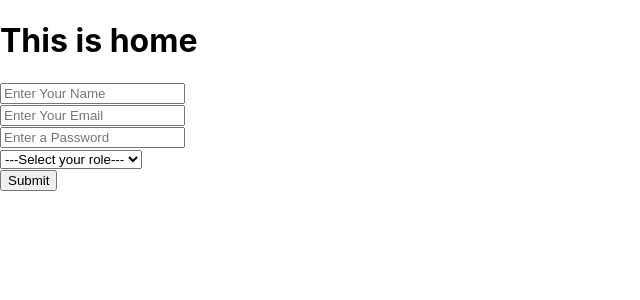
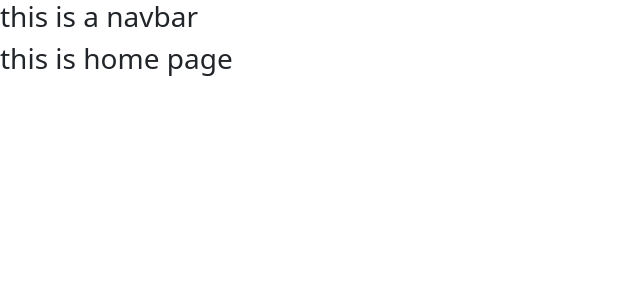
Before and after one commit to NA-Siddiky/jobs-in-bd, a React (Create React App) app: page / in a window 1280 px wide. Shown: the top 300 px of the page, without its empty margins (0-640 px from the left). Built offline with nearby package versions, Linux system fonts and the light colour scheme.

Commit message:
firebase authencation done

```diff
--- a/package.json
+++ b/package.json
@@ -1,15 +1,17 @@
 {
-  "name": "jobs-in-bd",
+  "name": "jobsboard",
   "version": "0.1.0",
   "private": true,
   "dependencies": {
     "@testing-library/jest-dom": "^5.11.4",
     "@testing-library/react": "^11.1.0",
     "@testing-library/user-event": "^12.1.10",
+    "bootstrap": "^5.0.1",
     "firebase": "^8.6.8",
     "react": "^17.0.2",
     "react-dom": "^17.0.2",
     "react-hook-form": "^7.9.0",
+    "react-router": "^5.2.0",
     "react-router-dom": "^5.2.0",
     "react-scripts": "4.0.3",
     "web-vitals": "^1.0.1"
--- a/src/App.js
+++ b/src/App.js
@@ -1,23 +1,24 @@
-// import 'bootstrap/dist/css/bootstrap.min.css'
-import './App.css';
+import 'bootstrap/dist/css/bootstrap.min.css'
 import {
   BrowserRouter as Router,
   Switch,
   Route,
   Link
 } from "react-router-dom";
-import Home from './Components/Home/Home';
-import Register from './Components/Login/Register/Register';
 
+import Homepage from '../src/Components/Pages/Homepage';
+import Navbar from '../src/Components/Header/Navbar/Navbar';
+import Register from './Components/LoginAuthentication/Register/Register';
 
 function App() {
   return (
     <Router>
+      <Navbar />
       <Switch>
         <Route exact path="/">
-          <Home />
+          <Homepage />
         </Route>
-        <Route exact path="/register">
+        <Route path="/register">
           <Register />
         </Route>
       </Switch>
--- /dev/null
+++ b/src/Components/Header/Navbar/Navbar.js
@@ -0,0 +1,11 @@
+import React from 'react';
+
+const Navbar = () => {
+    return (
+        <div>
+            <h3>this is a navbar</h3>
+        </div>
+    );
+};
+
+export default Navbar;
--- a/src/Components/Home/Home.js
+++ b/src/Components/Home/Home.js
@@ -1,11 +1,9 @@
 import React from 'react';
-import Register from '../Login/Register/Register';
 
 const Home = () => {
     return (
         <div>
-            <h1>This is home</h1>
-            <Register></Register>
+            <h2>this is Home</h2>
         </div>
     );
 };
--- a/src/Components/Login/firebase.config.js
+++ /dev/null
@@ -1,9 +0,0 @@
-const firebaseConfig = {
-    apiKey: "AIzaSyDpZCK2mopWB9jFUSyMKCDHZ4r_HN-i8SM",
-    authDomain: "jobs-in-bangladesh.firebaseapp.com",
-    projectId: "jobs-in-bangladesh",
-    storageBucket: "jobs-in-bangladesh.appspot.com",
-    messagingSenderId: "454057239316",
-    appId: "1:454057239316:web:d87c63053691df158f9801"
-};
-export default firebaseConfig;
--- a/src/Components/Login/Register/Register.js
+++ b/src/Components/LoginAuthentication/Register/Register.js
@@ -14,6 +14,7 @@ const Register = () => {
     const [showPackages, setShowPackage] = useState(false)
     const [role, setRole] = useState(null)
     const [packages, setPackages] = useState(null)
+    const [tempData, setTempData] = useState({})
 
     const { register, handleSubmit, formState: { errors } } = useForm();
     const onSubmit = data => {
@@ -25,10 +26,12 @@ const Register = () => {
 
             if(role === 'employee' && packages !== null){
                 console.log(newUserInfo)
-                handleRegister(data.email,data.password)
+                setTempData(newUserInfo)
+                handleRegister(data.email,data.password,data.name)
             }else if(role === 'jobsSeeker'){
                 console.log(newUserInfo);
-                handleRegister(data.email,data.password)
+                setTempData(newUserInfo);
+                handleRegister(data.email,data.password,data.name)
             }else{
                 alert('Please select a package')
             }
@@ -62,13 +65,25 @@ const Register = () => {
         console.log(email, password);
         firebase.auth().createUserWithEmailAndPassword(email, password)
         .then((userCredential) => {
-            var user = userCredential.user;
+            const user = userCredential.user;
             console.log(user);
+            userName(tempData.name)
           })
           .catch((error) => {
             var errorMessage = error.message;
             console.log(errorMessage);
           });
+
+        const userName = (name) => {
+            const user = firebase.auth().currentUser;
+            const {displayName} = user
+            console.log(displayName);
+
+            user.updateProfile({
+                displayName:name,
+            })
+            .then(result => console.log(result))
+        }
     }
 
     return (
@@ -101,7 +116,7 @@ const Register = () => {
 
                     {
                         showPackages &&
-                        <select className="form-control mb-2" onChange={handlePackageChange} name='package' >
+                        <select className="form-control mb-3" onChange={handlePackageChange} name='package' >
                             <option value="null"> ---Select your package--- </option>
                             <option value="package1">package1</option>
                             <option value="package2">package2</option>
--- /dev/null
+++ b/src/Components/LoginAuthentication/firebase.config.js
@@ -0,0 +1,9 @@
+const firebaseConfig = {
+  apiKey: "AIzaSyDpZCK2mopWB9jFUSyMKCDHZ4r_HN-i8SM",
+  authDomain: "jobs-in-bangladesh.firebaseapp.com",
+  projectId: "jobs-in-bangladesh",
+  storageBucket: "jobs-in-bangladesh.appspot.com",
+  messagingSenderId: "454057239316",
+  appId: "1:454057239316:web:d87c63053691df158f9801"
+};
+export default firebaseConfig;
--- /dev/null
+++ b/src/Components/Pages/Homepage.js
@@ -0,0 +1,11 @@
+import React from 'react';
+
+const Homepage = () => {
+    return (
+        <div>
+            <h3>this is home page</h3>
+        </div>
+    );
+};
+
+export default Homepage;
```
Also changed, not shown: src/Components/LoginAuthentication/Login/Login.js (renamed from src/Components/Login/Login/Login.js), 1 other file (tests, documents, lock files or other folders).
